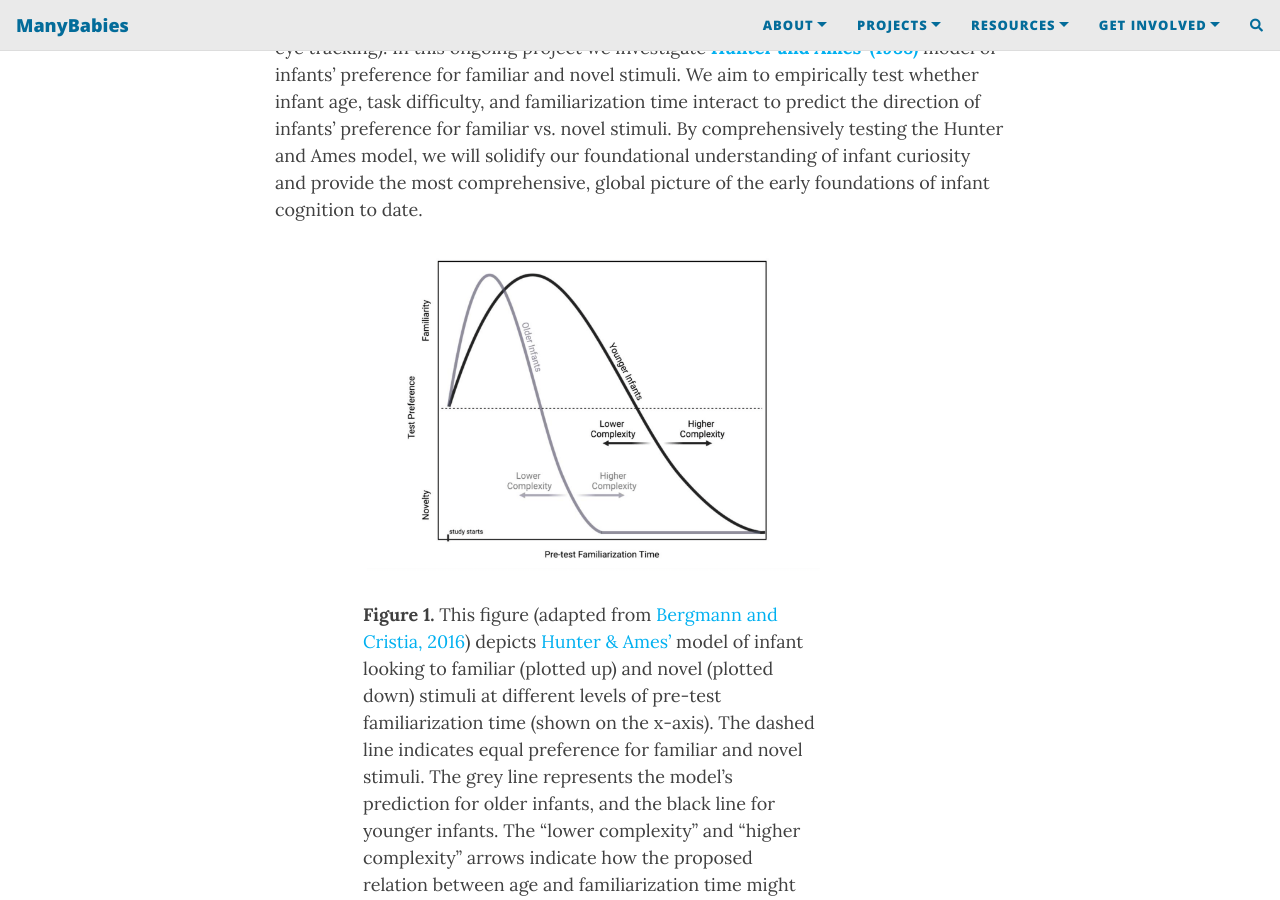
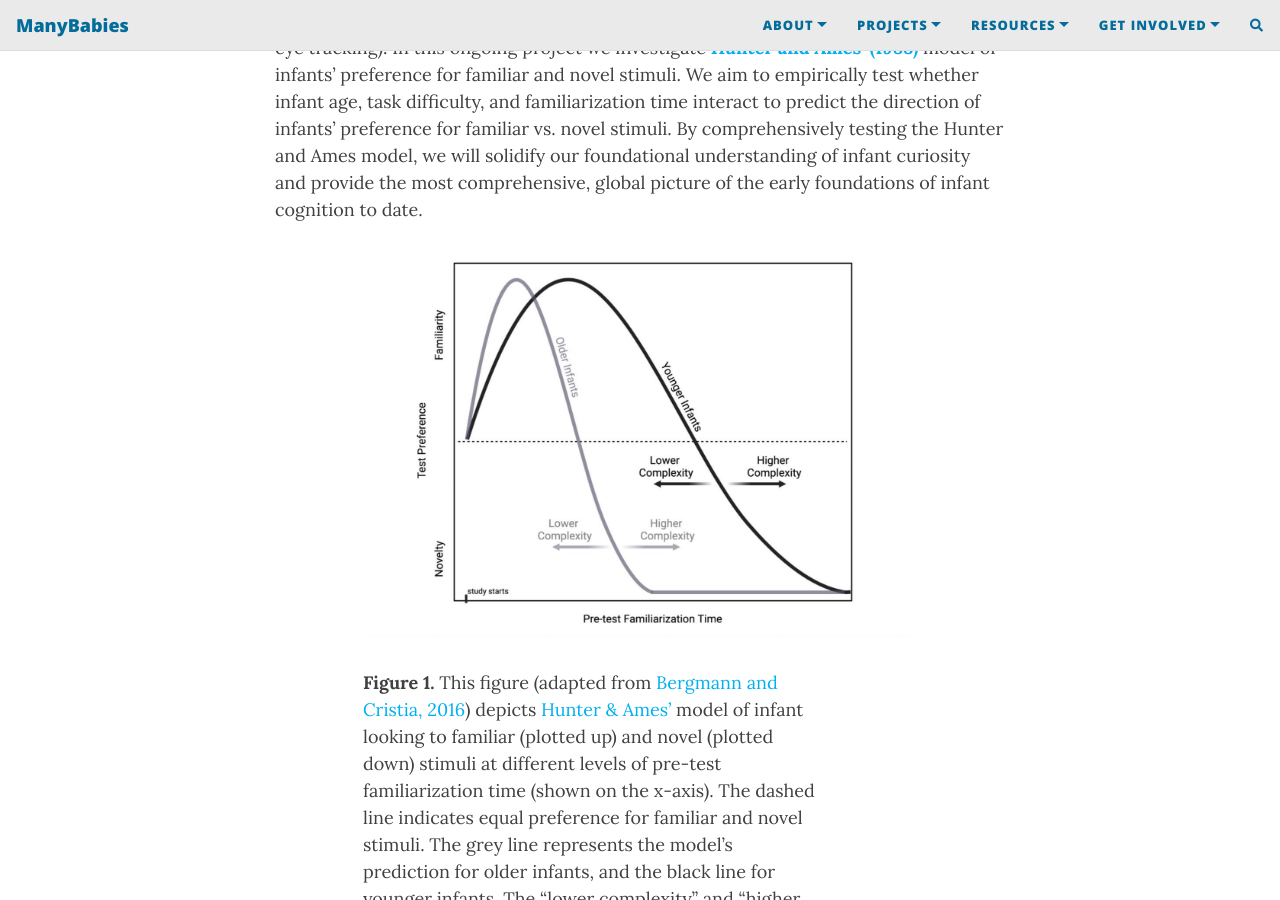
Before and after one commit to manybabies/manybabies.github.io, a Jekyll site: the page built from MB5.md, in a window 1280 px wide and 900 px high, scrolled down 564 px. Built offline with Jekyll 4.4.1, drawn with Linux system fonts in a browser that asks for light colours; nearby versions of some CDN libraries; comment, search, counter and statistics services are not loaded.

Commit message:
Update MB5.md

```diff
--- a/MB5.md
+++ b/MB5.md
@@ -28,7 +28,7 @@
 <div>
   <div class="container" style="width:80%; margin:0 auto;">
     <div class="row">
-      <div class="col-sm-10" align=center>
+      <div class="col-sm-12" align=center>
         <img src="/assets/img/MB5_HunterAmesFig.png"><br>
       </div>
     </div>
```
